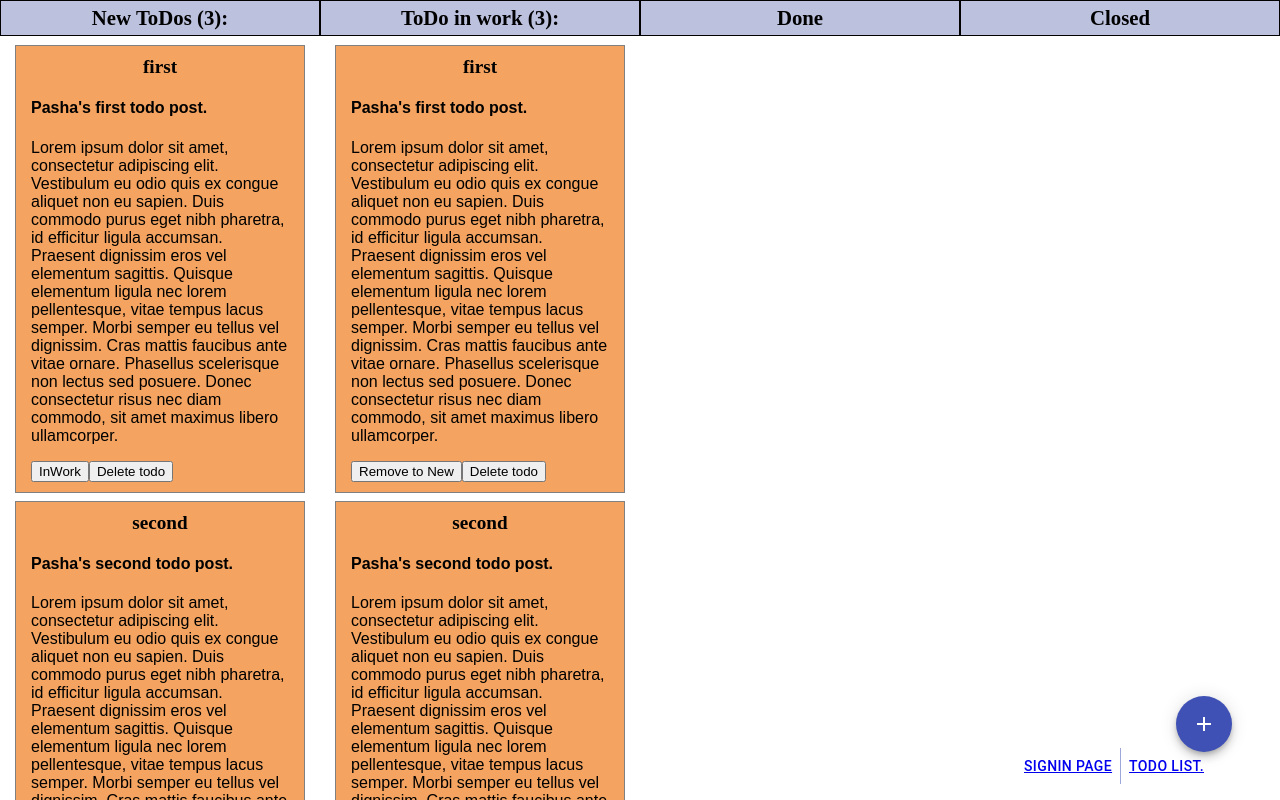
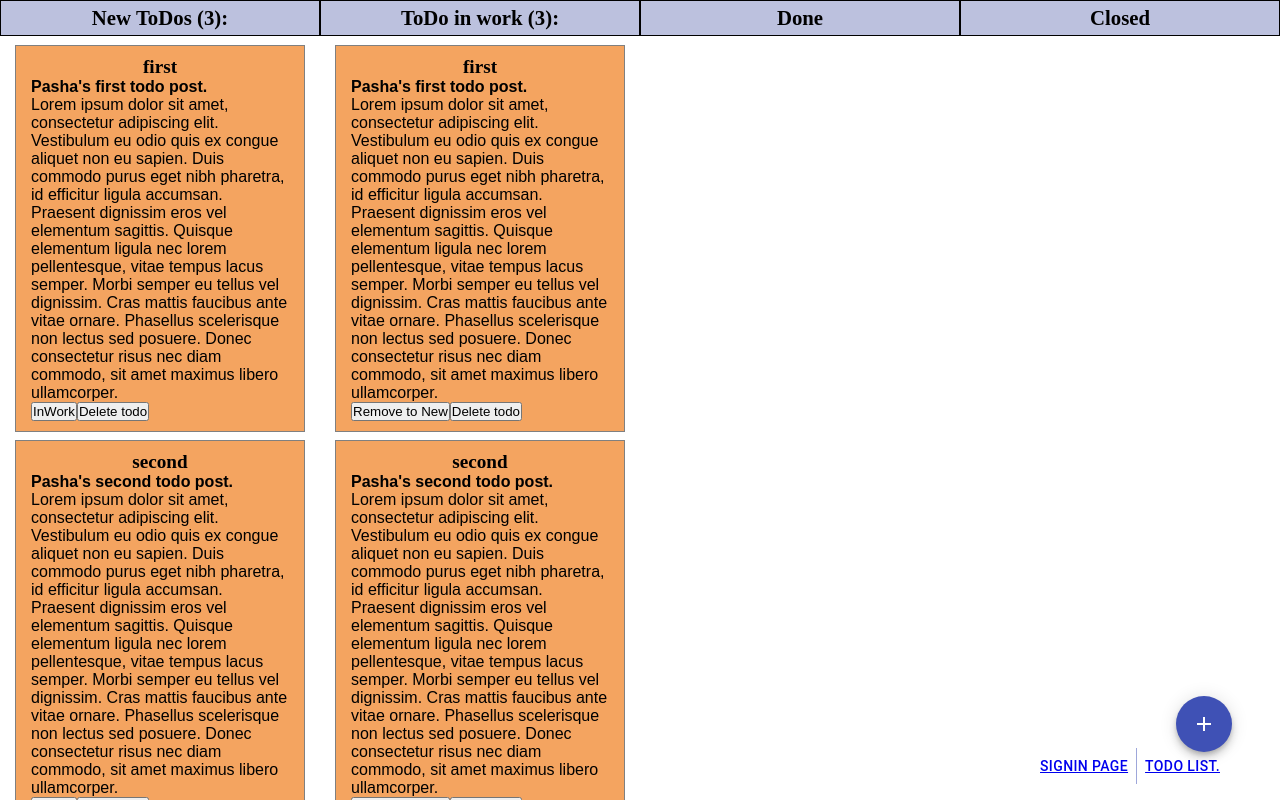
Before and after one commit to Gynvaele/river-flow, a React (Create React App) app: page /todos in a window 1280 px wide. Shown: the top 800 px of the page. Built offline with nearby package versions, Linux system fonts and the light colour scheme.

Commit message:
drugAndDrop_2

```diff
--- /dev/null
+++ b/src/components/DrugAndDrop/DropBox/DropBox.js
@@ -0,0 +1,23 @@
+import React from "react";
+
+export const DropBox = props => {
+  //Drug and Drop
+  const drop = e => {
+    e.preventDefault();
+    const card_id = e.dataTransfer.getData("card_id");
+
+    const card = document.getElementById(card_id);
+    card.style.display = "block";
+
+    e.target.appendChild(card);
+  };
+
+  const dragOver = e => {
+    e.preventDefault();
+  };
+  return (
+    <div id={props.id} className={props.className} onDrop={drop} onDragOver={dragOver}>
+      {props.children}
+    </div>
+  );
+};
--- /dev/null
+++ b/src/components/DrugAndDrop/Post/Post.js
@@ -0,0 +1,30 @@
+import React from "react";
+
+export const Post = props => {
+  const dragStart = e => {
+    const target = e.target;
+
+    e.dataTransfer.setData("card_id", target.id);
+
+    setTimeout(() => {
+      target.style.display = "none";
+    }, 0);
+  };
+  const dragOver = e => {
+    e.stopPropagation();
+    // props.PinnedToWork();
+  };
+
+  return (
+    <div
+      key={props.key}
+      id={props.id}
+      className={props.className}
+      draggable={props.draggable}
+      onDragStart={dragStart}
+      onDragOver={dragOver}
+    >
+      {props.children}
+    </div>
+  );
+};
--- a/src/components/StartedTasks/StartedTasks.js
+++ b/src/components/StartedTasks/StartedTasks.js
@@ -1,6 +1,8 @@
 import connect from "react-redux/lib/connect/connect";
 import React from "react";
 import { deleteINWORKTask, removeTo_todoTasks } from "../../redux/Todos/action";
+import { DropBox } from "../DrugAndDrop/DropBox/DropBox";
+import { Post } from "../DrugAndDrop/Post/Post";
 
 const StartedTasks = ({ startedTasks, dispatch }) => {
   const DeleteInWorkTodo = i => {
@@ -13,7 +15,7 @@ const StartedTasks = ({ startedTasks, dispatch }) => {
   };
 
   return (
-    <div className={"tasks-col"}>
+    <DropBox className={"tasks-col"} id={"startedTasks"}>
       {startedTasks.length === 0 && (
         <div className={"tasks"}>
           <div className="title">No todos in work yet.</div>
@@ -26,7 +28,7 @@ const StartedTasks = ({ startedTasks, dispatch }) => {
           </div>
           {startedTasks.map((elm, i) => {
             return (
-              <div key={"post" + i} className={"posts"} draggable={true}>
+              <Post key={"post" + i} className={"posts"} draggable={true}>
                 <div className="container">
                   <div className="post-title">{elm.title}</div>
                   <div className="post-content">
@@ -36,12 +38,12 @@ const StartedTasks = ({ startedTasks, dispatch }) => {
                   <button onClick={() => RemoveToNew(elm, i)}>Remove to New</button>
                   <button onClick={() => DeleteInWorkTodo(i)}>Delete {"todo"}</button>
                 </div>
-              </div>
+              </Post>
             );
           })}
         </div>
       )}
-    </div>
+    </DropBox>
   );
 };
 
--- a/src/components/Todos/TodoTasks.js
+++ b/src/components/Todos/TodoTasks.js
@@ -1,6 +1,8 @@
 import connect from "react-redux/lib/connect/connect";
 import React from "react";
 import { DeleteNEWTask, moveToInWorkTodo } from "../../redux/Todos/action";
+import { Post } from "../DrugAndDrop/Post/Post";
+import { DropBox } from "../DrugAndDrop/DropBox/DropBox";
 
 const TodoTasks = ({ todoTasks, dispatch }) => {
   const DeleteNewTodo = i => {
@@ -11,30 +13,8 @@ const TodoTasks = ({ todoTasks, dispatch }) => {
     DeleteNewTodo(i);
   };
 
-  const DrugAndDrop = (event, i) => {
-    console.log(event);
-    console.log(i);
-    let postId = document.getElementById("post" + i);
-    let startCursorX;
-    let startCursorY;
-    let startX;
-    let startY;
-
-    postId.addEventListener("dragstart", function() {
-      startCursorX = event.pageX;
-      startCursorY = event.pageY;
-      startX = postId.style.marginLeft.replace("px", "") * 1;
-      startY = postId.style.marginTop.replace("px", "") * 1;
-    });
-    postId.addEventListener("dragend", function() {
-      postId.style.position = "absolute";
-      postId.style.marginLeft = startX + event.pageX - startCursorX; //позиция элемента + позиция курсора - позиция курсоа в начале перетаскивания
-      postId.style.marginTop = startY + event.pageY - startCursorY; // Так же как и в предыдущем случае, только по другой оси
-    });
-  };
-
   return (
-    <div className={"tasks-col"}>
+    <DropBox id={"todoTasks"} className={"tasks-col"}>
       {todoTasks.length === 0 && (
         <div className={"tasks"}>
           <div className="title">No new todos yet.</div>
@@ -45,13 +25,7 @@ const TodoTasks = ({ todoTasks, dispatch }) => {
           <div className={"title"}>New ToDos ({todoTasks.length}):</div>
           {todoTasks.map((elm, i) => {
             return (
-              <div
-                key={"post" + i}
-                id={"post" + i}
-                className={"posts"}
-                draggable={true}
-                onMouseDown={event => DrugAndDrop(event, i)}
-              >
+              <Post key={"post" + i} id={"todo" + i} className={"posts"} draggable={true} PinnedToWork={PinnedToWork}>
                 <div className="container">
                   <div className="post-title">{elm.title}</div>
                   <div className="post-content">
@@ -61,12 +35,12 @@ const TodoTasks = ({ todoTasks, dispatch }) => {
                   <button onClick={() => PinnedToWork(elm, i)}>InWork</button>
                   <button onClick={() => DeleteNewTodo(i)}>Delete {"todo"}</button>
                 </div>
-              </div>
+              </Post>
             );
           })}
         </div>
       )}
-    </div>
+    </DropBox>
   );
 };
 
--- a/src/data_mocked/data.js
+++ b/src/data_mocked/data.js
@@ -1,20 +1,20 @@
 export const default_todos = [
   {
-    user: "Pasha",
+    contributor: "Pasha",
     title: "first",
     fullText:
       "Lorem ipsum dolor sit amet, consectetur adipiscing elit. Vestibulum eu odio quis ex congue aliquet non eu sapien. Duis commodo purus eget nibh pharetra, id efficitur ligula accumsan. Praesent dignissim eros vel elementum sagittis. Quisque elementum ligula nec lorem pellentesque, vitae tempus lacus semper. Morbi semper eu tellus vel dignissim. Cras mattis faucibus ante vitae ornare. Phasellus scelerisque non lectus sed posuere. Donec consectetur risus nec diam commodo, sit amet maximus libero ullamcorper.",
     description: "Pasha's first todo post.",
   },
   {
-    user: "Pasha",
+    contributor: "Pasha",
     title: "second",
     fullText:
       "Lorem ipsum dolor sit amet, consectetur adipiscing elit. Vestibulum eu odio quis ex congue aliquet non eu sapien. Duis commodo purus eget nibh pharetra, id efficitur ligula accumsan. Praesent dignissim eros vel elementum sagittis. Quisque elementum ligula nec lorem pellentesque, vitae tempus lacus semper. Morbi semper eu tellus vel dignissim. Cras mattis faucibus ante vitae ornare. Phasellus scelerisque non lectus sed posuere. Donec consectetur risus nec diam commodo, sit amet maximus libero ullamcorper.",
     description: "Pasha's second todo post.",
   },
   {
-    user: "Sasha",
+    contributor: "Sasha",
     title: "Sasha's",
     fullText:
       "Lorem ipsum dolor sit amet, consectetur adipiscing elit. Vestibulum eu odio quis ex congue aliquet non eu sapien. Duis commodo purus eget nibh pharetra, id efficitur ligula accumsan. Praesent dignissim eros vel elementum sagittis. Quisque elementum ligula nec lorem pellentesque, vitae tempus lacus semper. Morbi semper eu tellus vel dignissim. Cras mattis faucibus ante vitae ornare. Phasellus scelerisque non lectus sed posuere. Donec consectetur risus nec diam commodo, sit amet maximus libero ullamcorper.",
@@ -23,21 +23,21 @@ export const default_todos = [
 ];
 export const default_startedTasks = [
   {
-    user: "Pasha",
+    contributor: "Pasha",
     title: "first",
     fullText:
       "Lorem ipsum dolor sit amet, consectetur adipiscing elit. Vestibulum eu odio quis ex congue aliquet non eu sapien. Duis commodo purus eget nibh pharetra, id efficitur ligula accumsan. Praesent dignissim eros vel elementum sagittis. Quisque elementum ligula nec lorem pellentesque, vitae tempus lacus semper. Morbi semper eu tellus vel dignissim. Cras mattis faucibus ante vitae ornare. Phasellus scelerisque non lectus sed posuere. Donec consectetur risus nec diam commodo, sit amet maximus libero ullamcorper.",
     description: "Pasha's first todo post.",
   },
   {
-    user: "Pasha",
+    contributor: "Pasha",
     title: "second",
     fullText:
       "Lorem ipsum dolor sit amet, consectetur adipiscing elit. Vestibulum eu odio quis ex congue aliquet non eu sapien. Duis commodo purus eget nibh pharetra, id efficitur ligula accumsan. Praesent dignissim eros vel elementum sagittis. Quisque elementum ligula nec lorem pellentesque, vitae tempus lacus semper. Morbi semper eu tellus vel dignissim. Cras mattis faucibus ante vitae ornare. Phasellus scelerisque non lectus sed posuere. Donec consectetur risus nec diam commodo, sit amet maximus libero ullamcorper.",
     description: "Pasha's second todo post.",
   },
   {
-    user: "Sasha",
+    contributor: "Sasha",
     title: "Sasha's",
     fullText:
       "Lorem ipsum dolor sit amet, consectetur adipiscing elit. Vestibulum eu odio quis ex congue aliquet non eu sapien. Duis commodo purus eget nibh pharetra, id efficitur ligula accumsan. Praesent dignissim eros vel elementum sagittis. Quisque elementum ligula nec lorem pellentesque, vitae tempus lacus semper. Morbi semper eu tellus vel dignissim. Cras mattis faucibus ante vitae ornare. Phasellus scelerisque non lectus sed posuere. Donec consectetur risus nec diam commodo, sit amet maximus libero ullamcorper.",
--- a/src/index.css
+++ b/src/index.css
@@ -1,9 +1,5 @@
-body {
+* {
     margin: 0;
-    box-sizing: border-box;
-    padding: 0 !important;
-}
-
-body > * {
+    padding: 0;
     box-sizing: border-box;
 }
```
Also changed, not shown: 1 other file (tests, documents, lock files or other folders).
